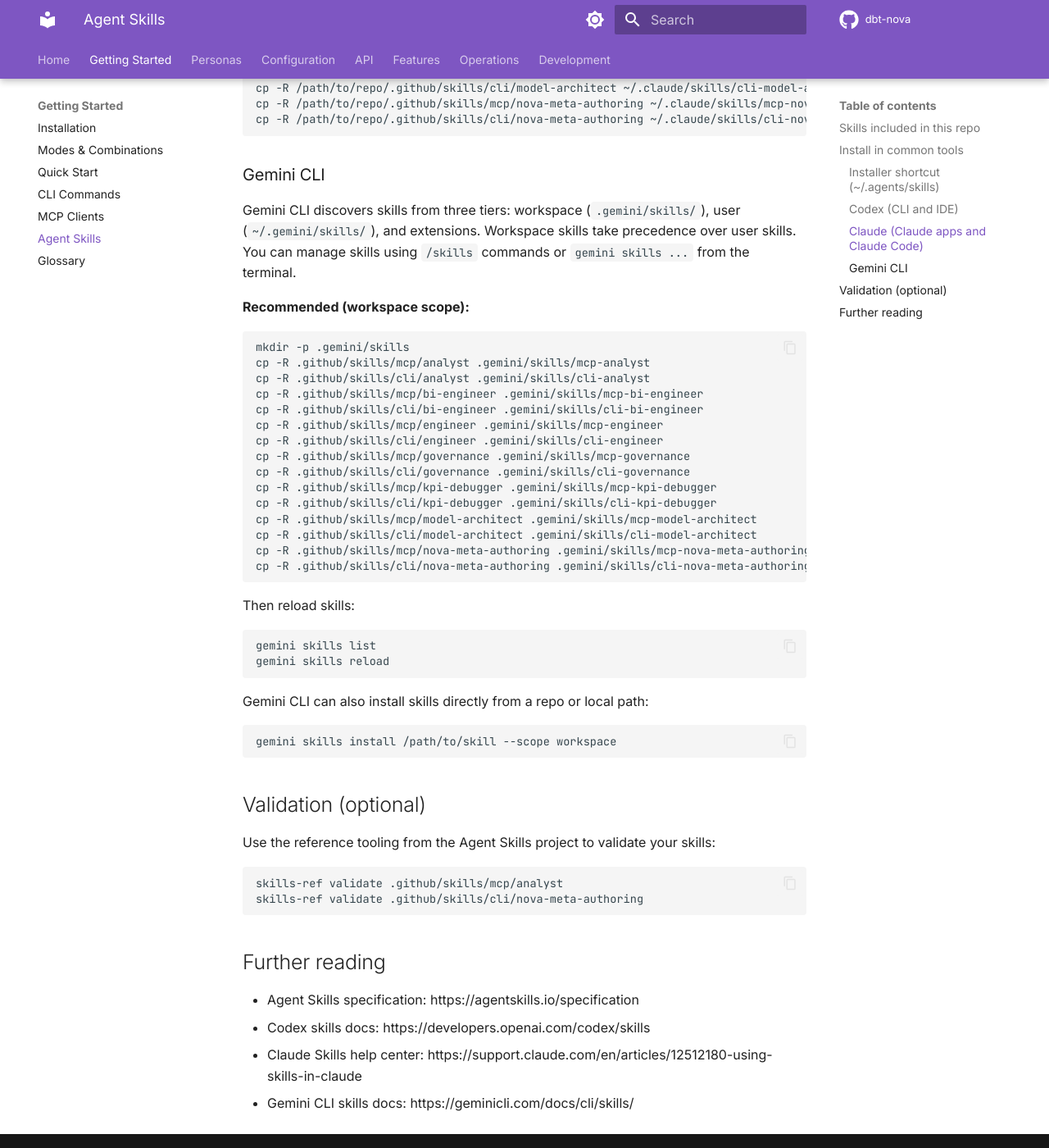
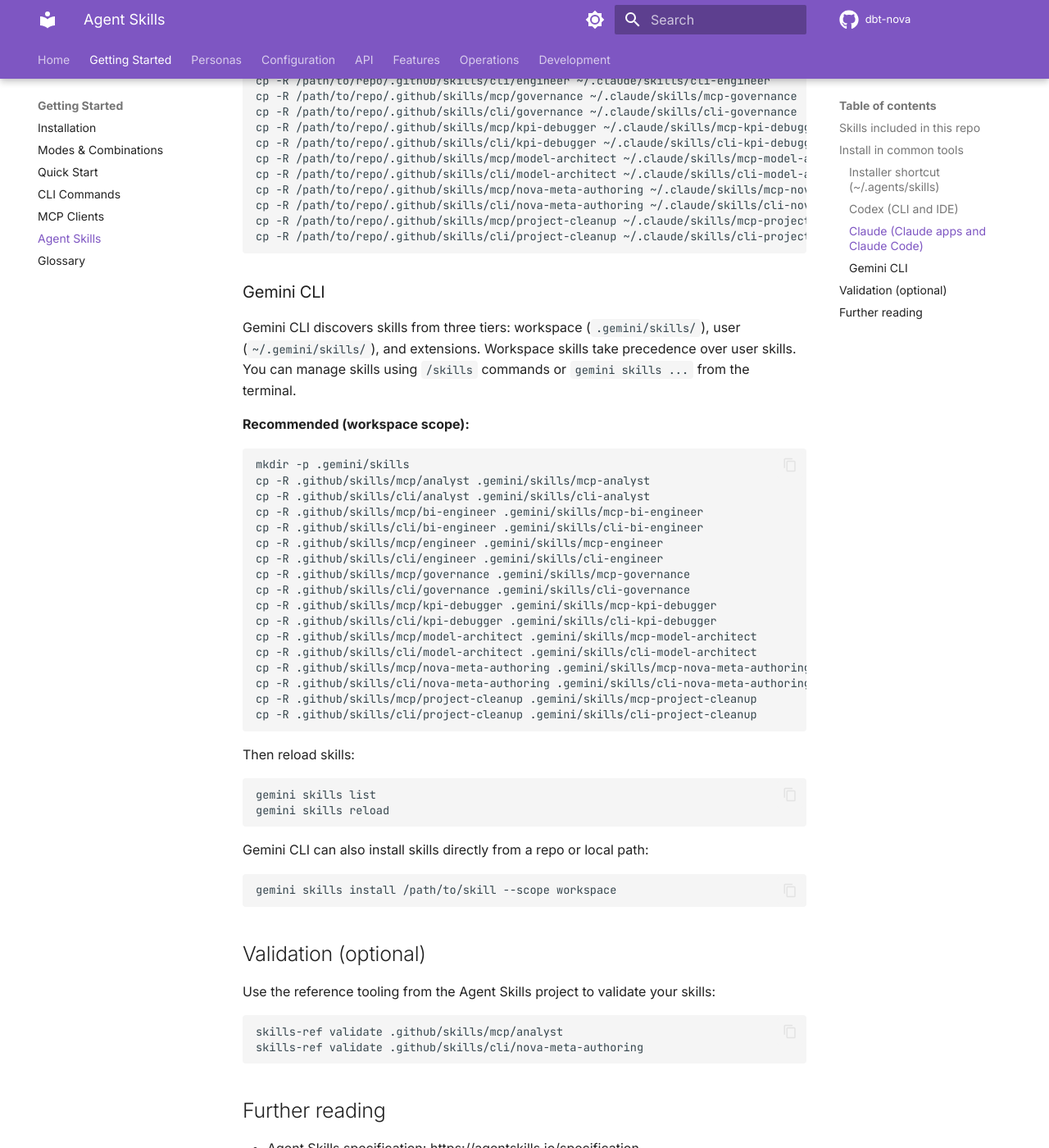
Before and after one commit to joe-broadhead/dbt-nova, an MkDocs documentation site: the page built from docs/getting-started/skills.md, in a window 1280 px wide and 1400 px high, scrolled down 3071 px. Shown: the whole window at 82% size. Built offline with MkDocs 1.6.1 and Material for MkDocs 9.7.7, drawn with Linux system fonts in a browser that asks for light colours; comment, search, counter and statistics services are not loaded; some of the changed text lies outside the part shown.

Commit message:
Add project cleanup Nova skill

````diff
--- a/docs/getting-started/skills.md
+++ b/docs/getting-started/skills.md
@@ -14,6 +14,7 @@
   - `mcp-kpi-debugger`
   - `mcp-model-architect`
   - `mcp-nova-meta-authoring`
+  - `mcp-project-cleanup`
 - `.github/skills/cli/`
   - `cli-analyst`
   - `cli-bi-engineer`
@@ -22,6 +23,7 @@
   - `cli-kpi-debugger`
   - `cli-model-architect`
   - `cli-nova-meta-authoring`
+  - `cli-project-cleanup`
 - `.github/skills/shared/`
   - transport-agnostic references and assets used by both bundles
 
@@ -88,6 +90,8 @@
 cp -R .github/skills/cli/model-architect .codex/skills/cli-model-architect
 cp -R .github/skills/mcp/nova-meta-authoring .codex/skills/mcp-nova-meta-authoring
 cp -R .github/skills/cli/nova-meta-authoring .codex/skills/cli-nova-meta-authoring
+cp -R .github/skills/mcp/project-cleanup .codex/skills/mcp-project-cleanup
+cp -R .github/skills/cli/project-cleanup .codex/skills/cli-project-cleanup
 ```
 
 Restart Codex after installing new skills. You can invoke a skill explicitly with `$skill-name` or let Codex select it automatically.
@@ -121,6 +125,8 @@
 cp -R /path/to/repo/.github/skills/cli/model-architect ~/.claude/skills/cli-model-architect
 cp -R /path/to/repo/.github/skills/mcp/nova-meta-authoring ~/.claude/skills/mcp-nova-meta-authoring
 cp -R /path/to/repo/.github/skills/cli/nova-meta-authoring ~/.claude/skills/cli-nova-meta-authoring
+cp -R /path/to/repo/.github/skills/mcp/project-cleanup ~/.claude/skills/mcp-project-cleanup
+cp -R /path/to/repo/.github/skills/cli/project-cleanup ~/.claude/skills/cli-project-cleanup
 ```
 
 ### Gemini CLI
@@ -145,6 +151,8 @@
 cp -R .github/skills/cli/model-architect .gemini/skills/cli-model-architect
 cp -R .github/skills/mcp/nova-meta-authoring .gemini/skills/mcp-nova-meta-authoring
 cp -R .github/skills/cli/nova-meta-authoring .gemini/skills/cli-nova-meta-authoring
+cp -R .github/skills/mcp/project-cleanup .gemini/skills/mcp-project-cleanup
+cp -R .github/skills/cli/project-cleanup .gemini/skills/cli-project-cleanup
 ```
 
 Then reload skills:
````
Also changed, not shown: .github/skills/cli/project-cleanup/SKILL.md (added), .github/skills/mcp/project-cleanup/SKILL.md (added), .github/skills/shared/project-cleanup/references/cleanup-prioritization.md (added), .github/skills/shared/project-cleanup/references/column-normalization-rules.md (added), .github/skills/shared/project-cleanup/references/overlap-triage.md (added), .github/skills/shared/project-cleanup/references/semantic-duplication-patterns.md (added), .github/skills/shared/project-cleanup/references/workflow.md (added).
